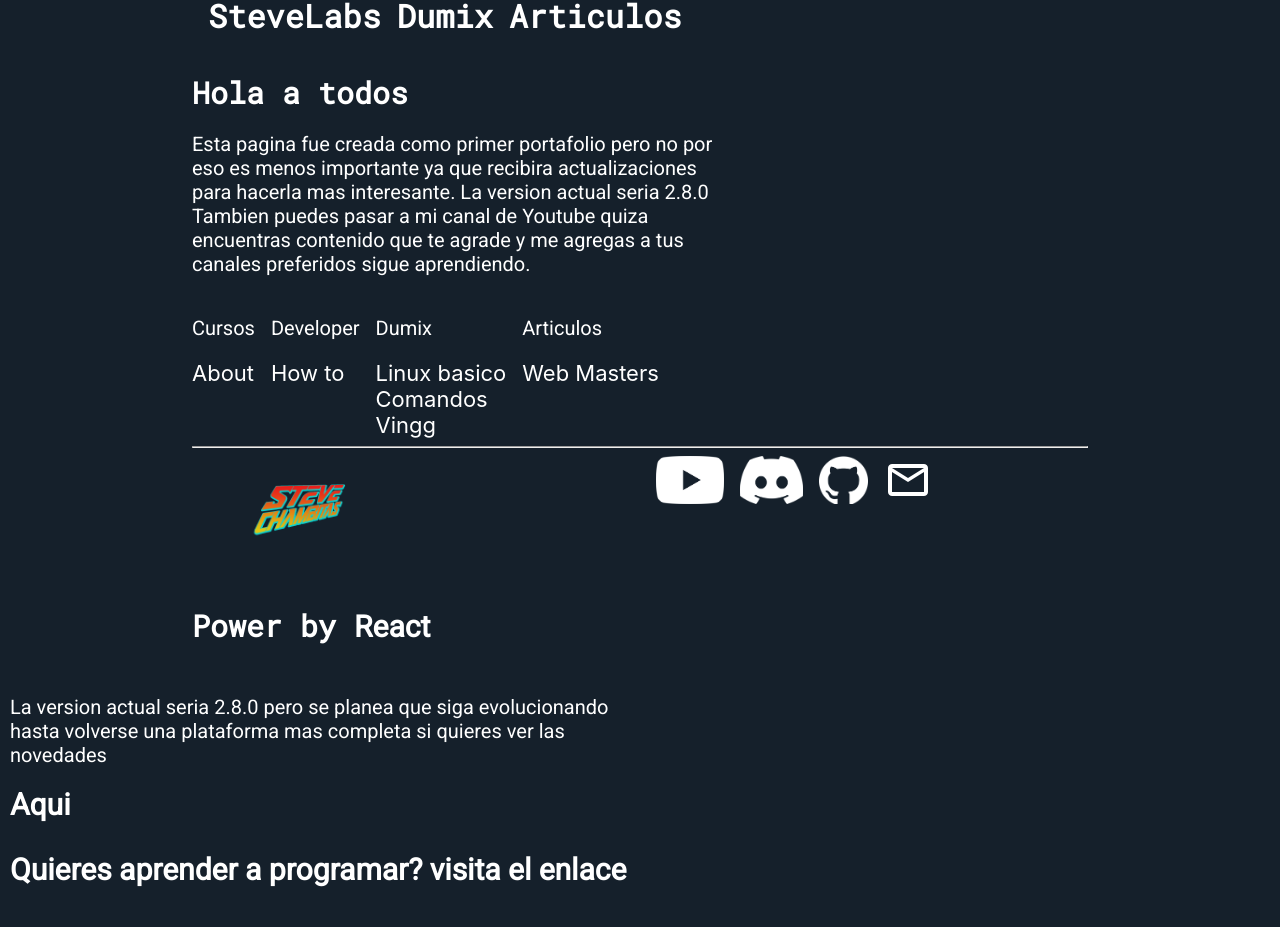
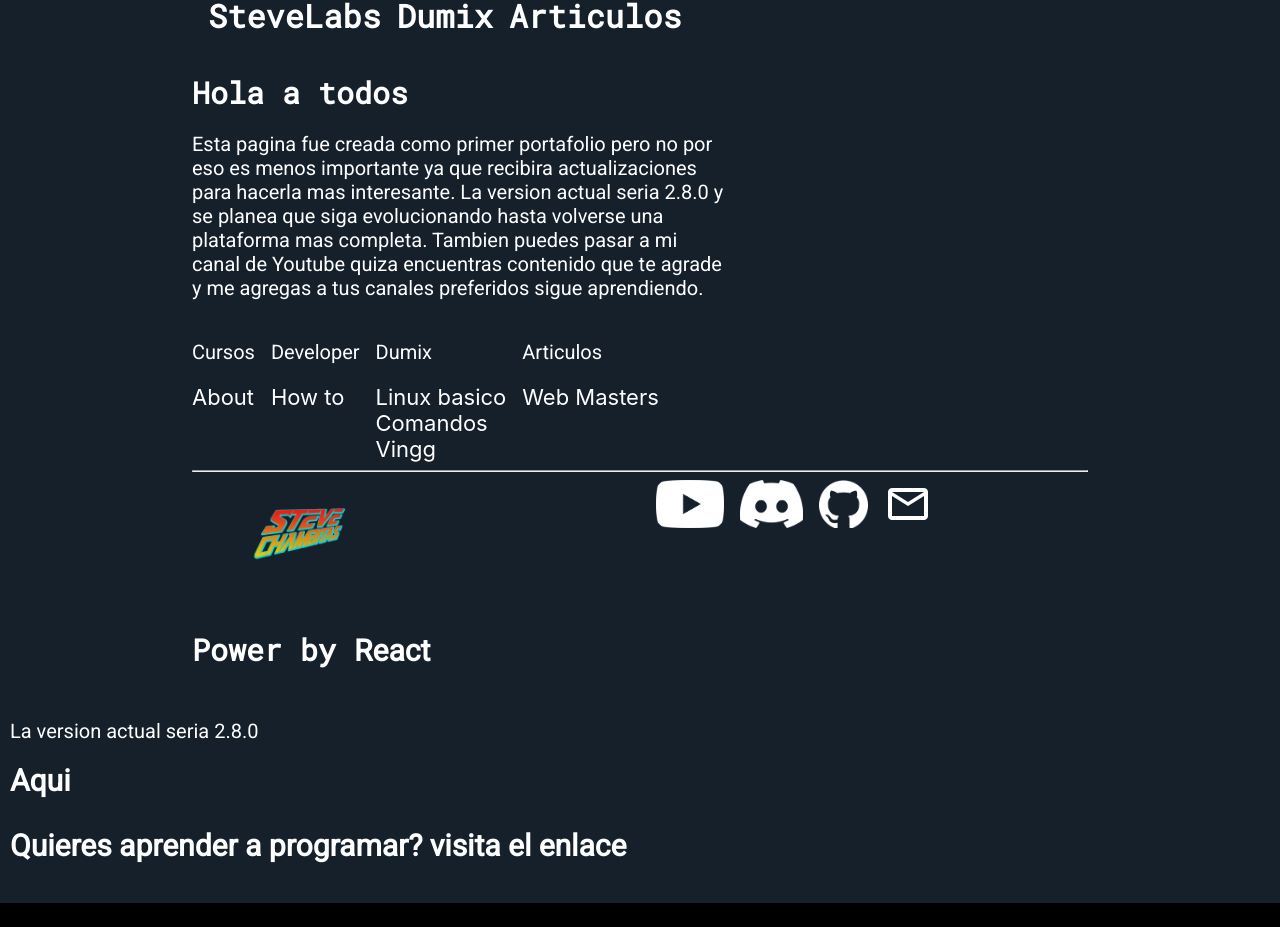
Before and after one commit to SteveBartmoss/steveapp, a React (Create React App) app: page / in a window 1280 px wide. Shown: the part 8278-9205 px from the top of the page. After the commit the page ends 9181 px from the top, so only its background shows below. Built offline with nearby package versions, Linux system fonts and the light colour scheme.

Commit message:
add more content for the footer

```diff
--- a/src/component/Pie.jsx
+++ b/src/component/Pie.jsx
@@ -25,9 +25,10 @@ function Pie() {
                             <p className="Content">Esta pagina fue creada como primer
                                 portafolio pero no por eso es menos importante ya que
                                 recibira actualizaciones para hacerla mas interesante.
-                                La version actual seria 2.8.0
-                                Tambien puedes pasar a mi canal de Youtube
-                                quiza encuentras contenido que te agrade y me agregas a tus canales
+                                La version actual seria 2.8.0 y se planea que siga
+                                evolucionando hasta volverse una plataforma mas completa.
+                                Tambien puedes pasar a mi canal de Youtube quiza encuentras
+                                contenido que te agrade y me agregas a tus canales
                                 preferidos sigue aprendiendo.
                             </p>
                         </div>
@@ -74,9 +75,7 @@ function Pie() {
             <div className="gif-footer">
                 <div className="footer-item">
 
-                    <p className="Content">La version actual seria 2.8.0 pero
-                        se planea que siga evolucionando hasta volverse una
-                        plataforma mas completa si quieres ver las novedades
+                    <p className="Content">La version actual seria 2.8.0
                     </p>
 
                     <a className="contacto" href="progreso">Aqui</a>
```
